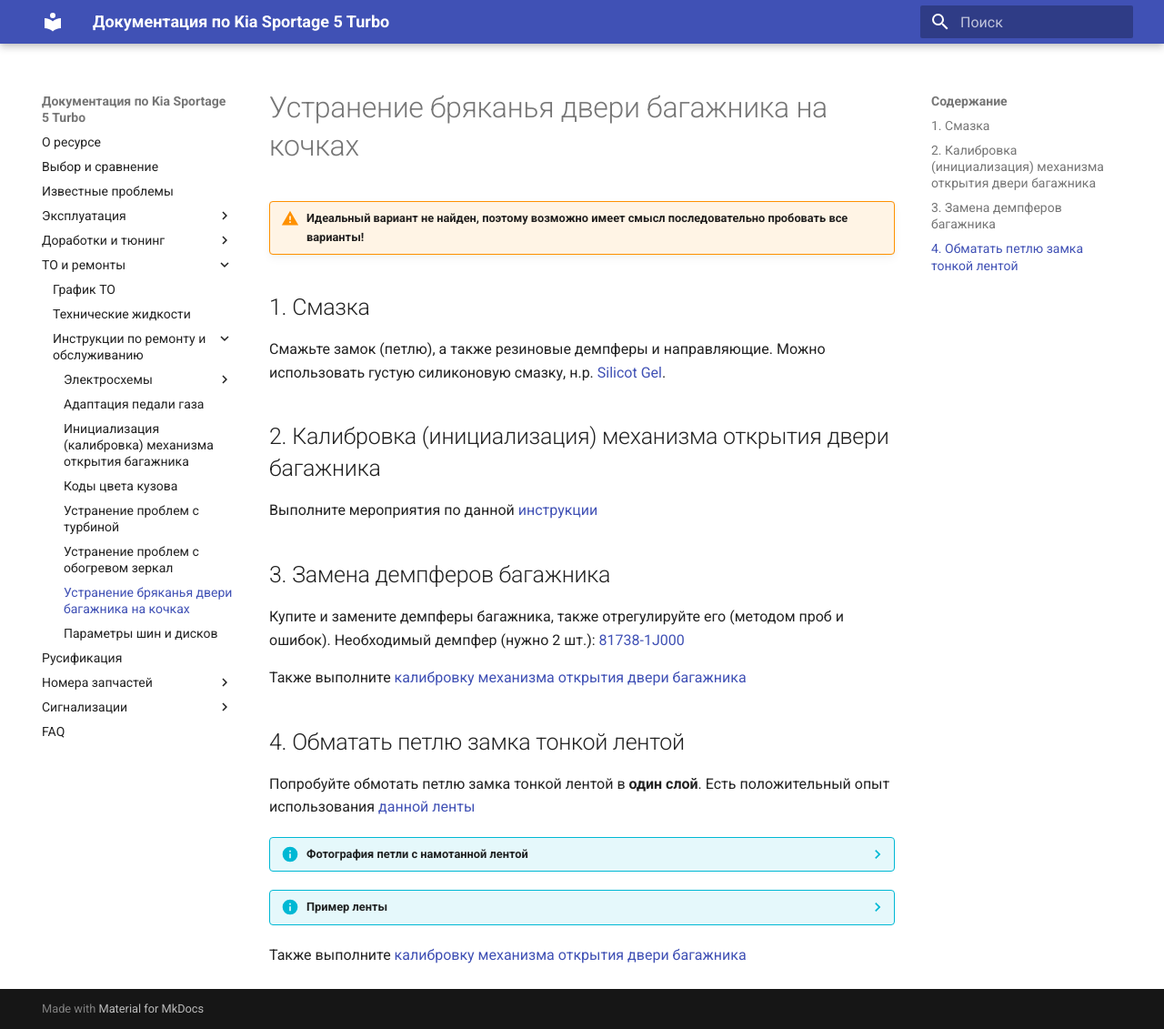
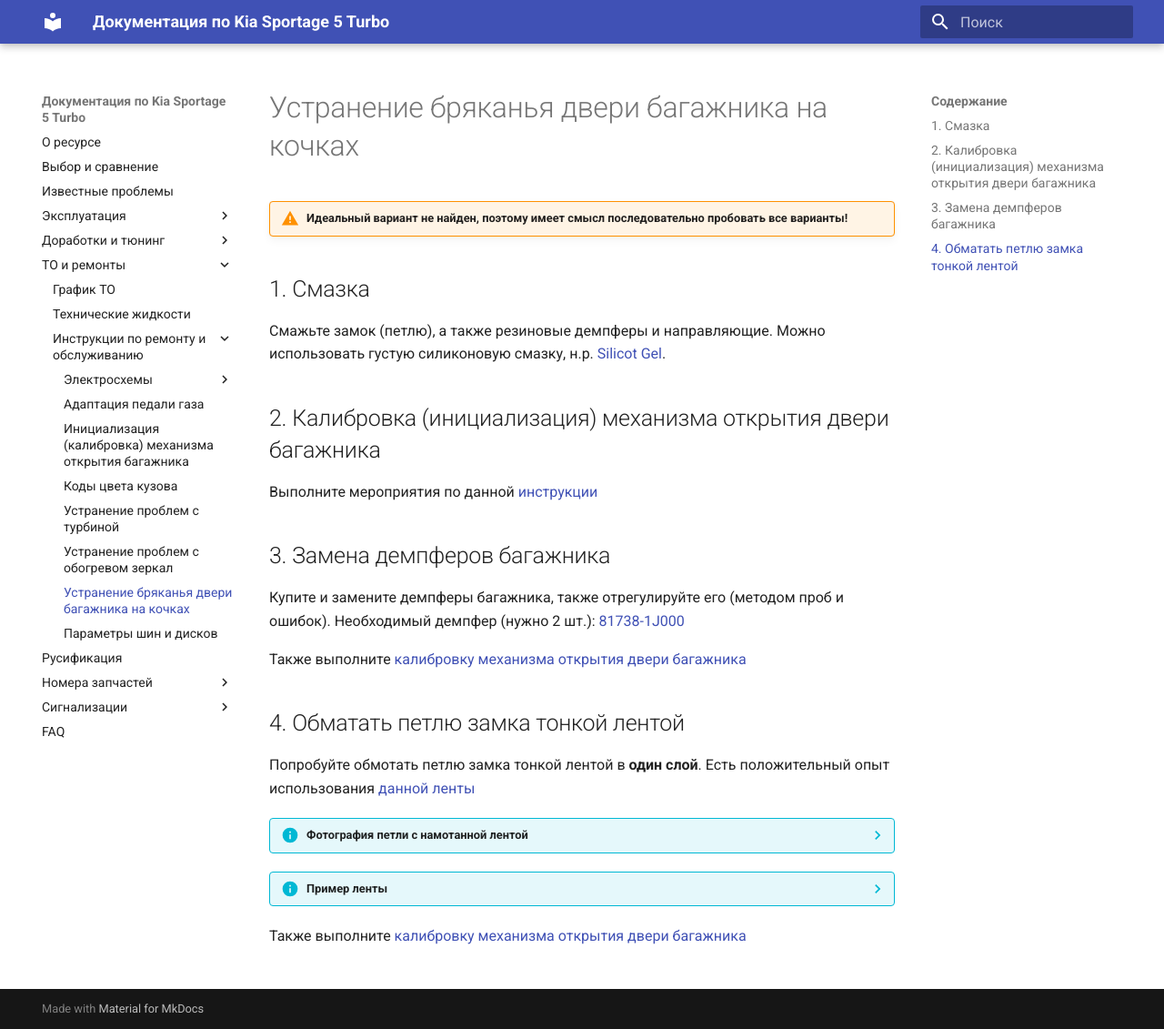
Before and after one commit to kia-sportage-docs/kia-sport5-docs, an MkDocs documentation site: the page built from docs/service/manuals/5-th_door_silent.md, in a window 1280 px wide and 1131 px high. Shown: the whole window at 91% size. Built offline with MkDocs 1.6.1 and Material for MkDocs 9.7.7, drawn with Linux system fonts in a browser that asks for light colours; old or Windows-style settings are respelled for this version of MkDocs.

Commit message:
Бряканье багажникаы

```diff
--- a/docs/service/manuals/5-th_door_silent.md
+++ b/docs/service/manuals/5-th_door_silent.md
@@ -1,6 +1,6 @@
 # Устранение бряканья двери багажника на кочках
 
-!!! warning "Идеальный вариант не найден, поэтому возможно имеет смысл последовательно пробовать все варианты!"
+!!! warning "Идеальный вариант не найден, поэтому имеет смысл последовательно пробовать все варианты!"
 
 ## 1. Смазка
 
```
